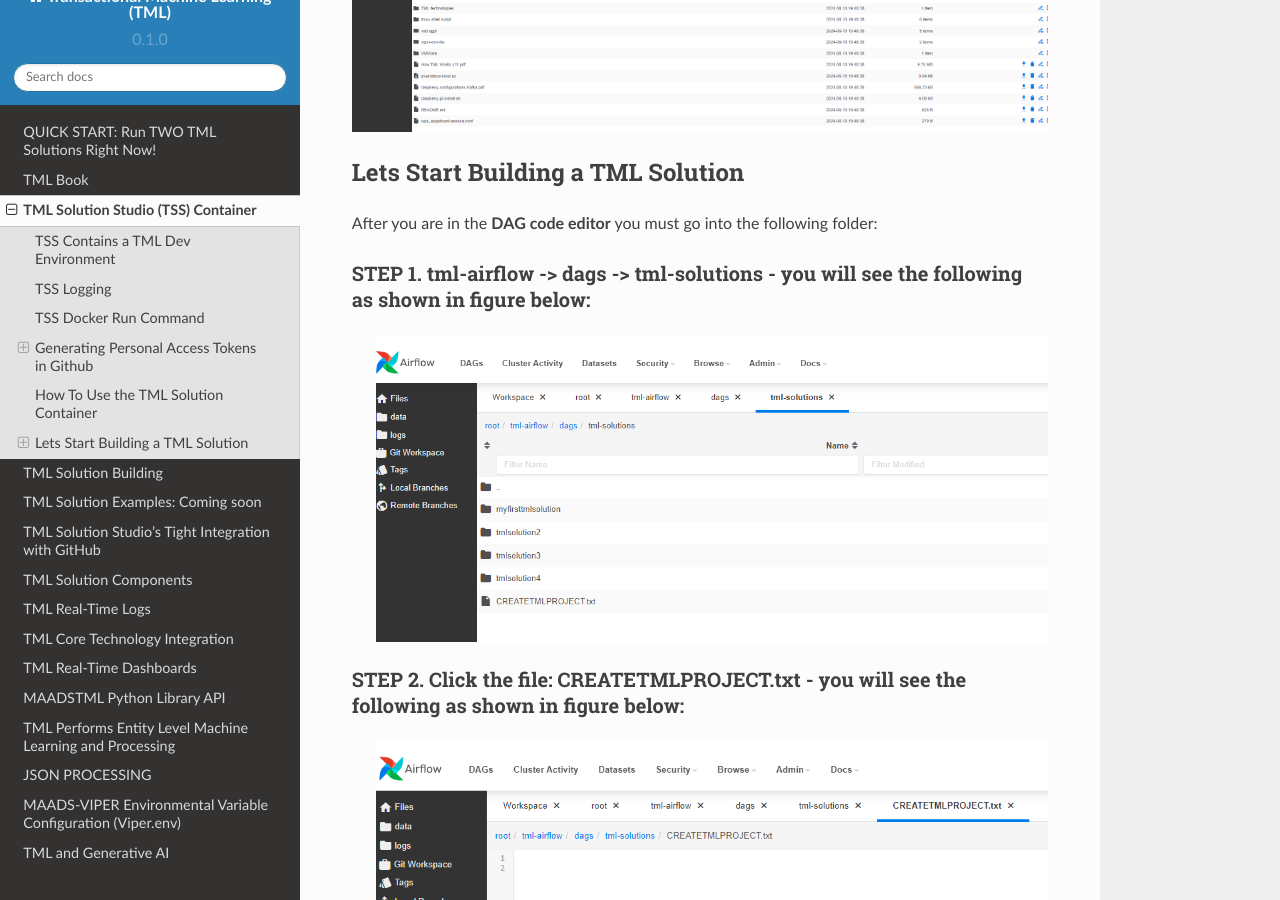
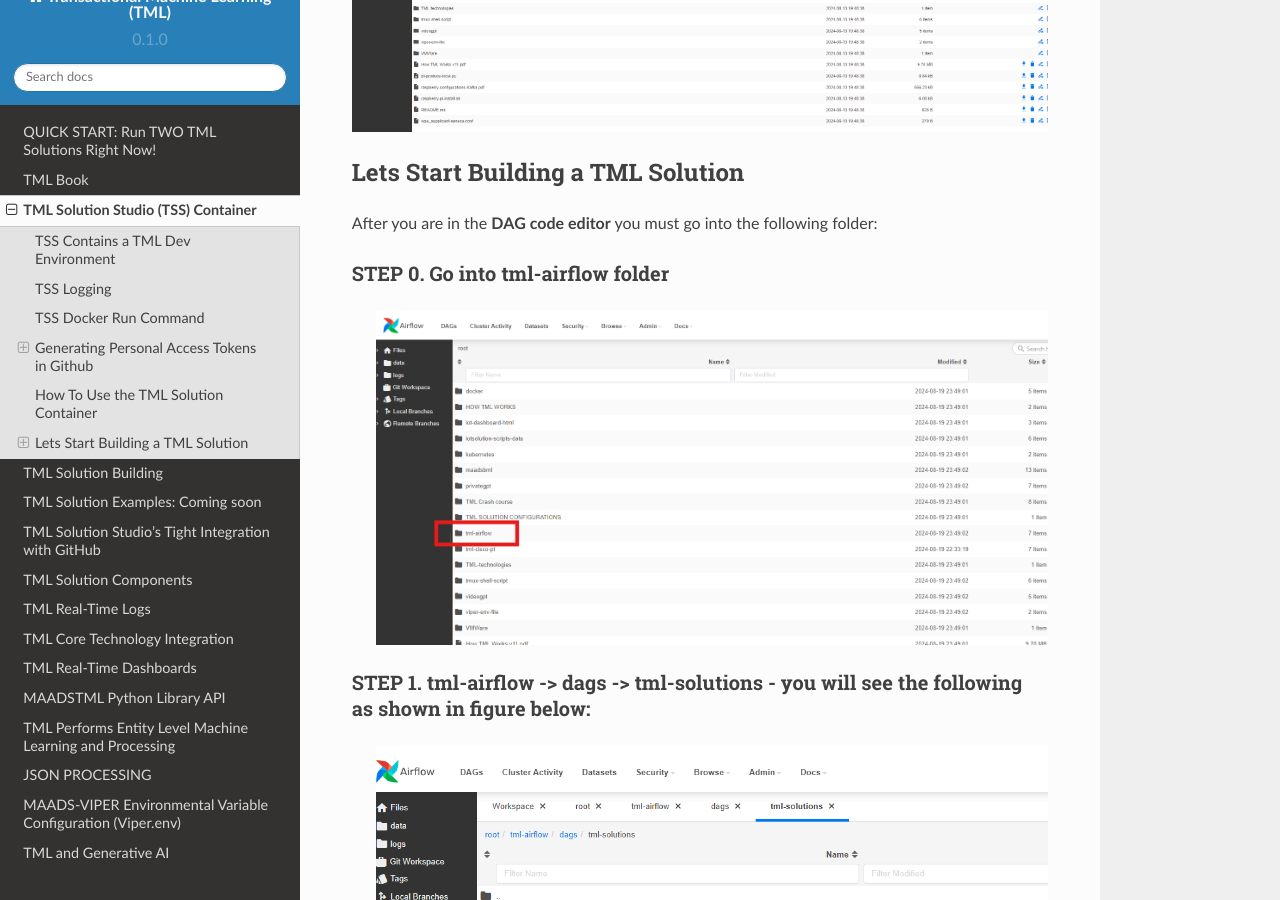
Before and after one commit to smaurice101/readthedocs, a Sphinx documentation site: the page built from docs/source/docker.rst, in a window 1280 px wide and 900 px high, scrolled down 6181 px. Built offline with Sphinx 7.4.7 and the Read the Docs theme 2.0.0, drawn with Linux system fonts in a browser that asks for light colours.

Commit message:
Update docker.rst

```diff
--- a/docs/source/docker.rst
+++ b/docs/source/docker.rst
@@ -200,6 +200,11 @@
 
 After you are in the **DAG code editor** you must go into the following folder:
 
+STEP 0. Go into **tml-airflow** folder
+^^^^^^^^^^^^^^^^^^^^^^^^^^^^^^^^^^^^^^^^^^^^^^^^^^^^^^^^^^^
+
+   .. figure:: sol11.png
+
 STEP 1. **tml-airflow -> dags -> tml-solutions** - you will see the following as shown in figure below:
 ^^^^^^^^^^^^^^^^^^^^^^^^^^^^^^^^^^^^^^^^^^^^^^^^^^^^^^^^^^^
 
```
